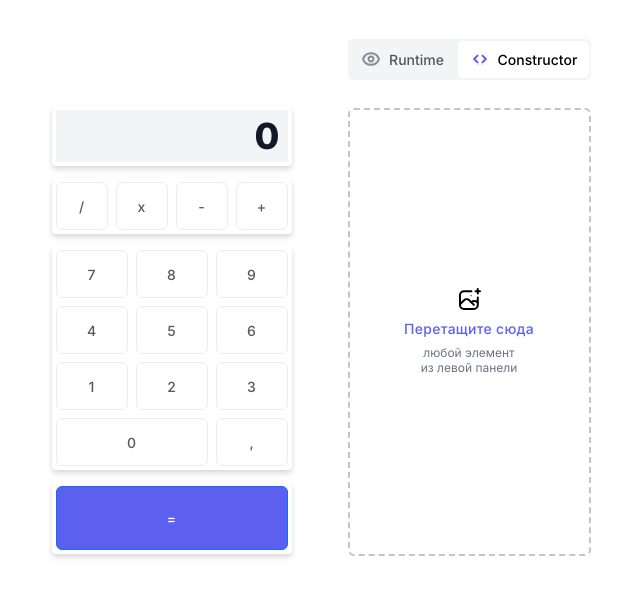
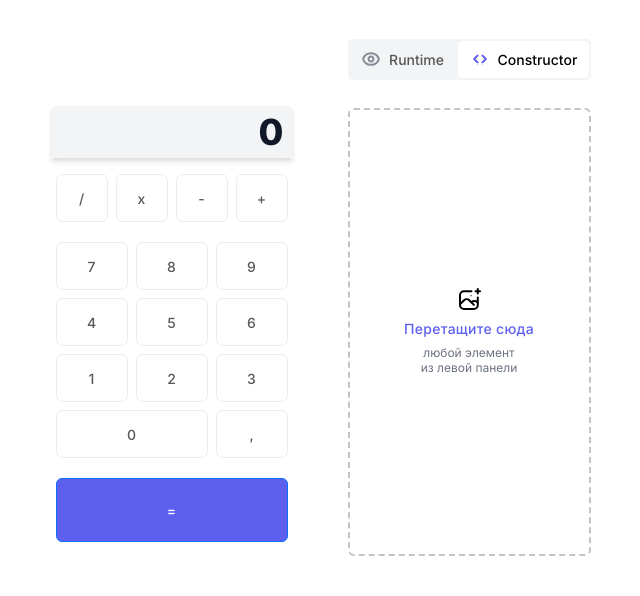
Before and after one commit to Abra19/drag-and-drop-calculator, a React (Create React App) app in the folder calculator/: page / in a window 1280 px wide. Shown: the top 596 px of the page, without its empty margins (317-957 px from the left). Built offline with nearby package versions, Linux system fonts and the light colour scheme.

Commit message:
drag and drop input

```diff
--- a/calculator/src/components/App.jsx
+++ b/calculator/src/components/App.jsx
@@ -1,4 +1,3 @@
-import React, { } from 'react';
 import { DndProvider } from 'react-dnd';
 import { HTML5Backend } from 'react-dnd-html5-backend';
 
--- a/calculator/src/components/Canvas.jsx
+++ b/calculator/src/components/Canvas.jsx
@@ -1,8 +1,33 @@
-const Canvas = () => (
+import { useSelector } from 'react-redux';
+import { useDrop } from 'react-dnd';
+
+import { Input } from './InputField.jsx';
+
+const StartState = () => (
   <div className="canvas border-2">
     <p className="text-center big-text mt-210 p-0 mb-2">Перетащите сюда</p>
     <p className="text-center small-text p-0">любой элемент из левой панели</p>
   </div>
 );
 
+const Canvas = () => {
+  const { isDropped } = useSelector((state) => state.drop);
+
+  const [{ canDrop, isOver }, dropRef] = useDrop({
+    accept: 'parts',
+    collect: (monitor) => ({
+      canDrop: monitor.canDrop(),
+      isOver: monitor.isOver(),
+    }),
+  });
+  const isActive = canDrop && isOver;
+  console.log(isActive);
+
+  return (
+    <div ref={dropRef} className="inputWrapper mb-12">
+      {isDropped ? <Input /> : <StartState /> }
+    </div>
+  );
+};
+
 export default Canvas;
--- a/calculator/src/components/Constructor.jsx
+++ b/calculator/src/components/Constructor.jsx
@@ -3,17 +3,13 @@ import InputField from './InputField';
 import Digits from './Digits';
 import EqualButton from './EqualButton';
 
-const Constructor = () => {
-  const ids = [1, 2, 3, 4];
-
-  return (
-    <div className="calc-elements d-flex flex-column">
-      <InputField id={ids[0]} />
-      <Operators id={ids[1]} />
-      <Digits id={ids[2]} />
-      <EqualButton id={ids[3]} />
-    </div>
-  );
-};
+const Constructor = () => (
+  <div className="calc-elements d-flex flex-column">
+    <InputField />
+    <Operators />
+    <Digits />
+    <EqualButton />
+  </div>
+);
 
 export default Constructor;
--- a/calculator/src/components/InputField.jsx
+++ b/calculator/src/components/InputField.jsx
@@ -1,23 +1,47 @@
 import { useDrag } from 'react-dnd';
+import { useSelector, useDispatch } from 'react-redux';
 
-const InputField = ({ id }) => {
+import { changeDropStatus } from '../slices/dropStatus.js';
+import { InputStyle } from '../styles/styled-components.js';
+
+export const Input = () => (
+  <input
+    type="text"
+    value="0"
+    className="inputField "
+    readOnly={Boolean(true)}
+  />
+);
+
+const InputField = () => {
+  const { isDropped } = useSelector((state) => state.drop);
+
+  const dispatch = useDispatch();
+
   const [{ isDragging }, dragRef] = useDrag(() => ({
     type: 'parts',
-    item: { id, name: 'inputField' },
+    item: { name: 'inputField' },
     collect: (monitor) => ({
       isDragging: monitor.isDragging(),
     }),
+    end: (item, monitor) => {
+      const dropResult = monitor.getDropResult();
+      if (item && dropResult) {
+        dispatch(changeDropStatus(true));
+      }
+    },
   }));
-  const opacity = isDragging ? 1 : 1;
+
+  console.log(isDragging, 'drag');
+
   return (
-    <input
+    <div
       ref={dragRef}
-      style={{ opacity }}
-      type="text"
-      value="0"
-      className="inputField border-4 mb-12"
-      readOnly={Boolean(true)}
-    />
+      className="inputWrapper mb-12"
+      style={InputStyle(isDropped)}
+    >
+      <Input />
+    </div>
   );
 };
 
--- a/calculator/src/slices/calcSlice.js
+++ /dev/null
@@ -1,26 +0,0 @@
-/* eslint-disable no-param-reassign */
-
-import { createSlice } from '@reduxjs/toolkit';
-
-const initialState = {
-  data: [],
-  errMessage: null,
-  isLoaded: false,
-};
-
-const calcSlice = createSlice({
-  name: 'cardData',
-  initialState,
-  reducers: {
-    deleteCard: (state, { payload }) => (
-      {
-        ...state,
-        data: state.data.filter((card) => card.id !== payload),
-      }),
-  },
-});
-
-export const {
-  deleteCard,
-} = calcSlice.actions;
-export default calcSlice.reducer;
--- /dev/null
+++ b/calculator/src/slices/dropStatus.js
@@ -0,0 +1,20 @@
+/* eslint-disable no-param-reassign */
+
+import { createSlice } from '@reduxjs/toolkit';
+
+const initialState = {
+  isDropped: false,
+};
+
+const dropSlice = createSlice({
+  name: 'cardData',
+  initialState,
+  reducers: {
+    changeDropStatus: (state, { payload }) => {
+      state.isDropped = payload;
+    },
+  },
+});
+
+export const { changeDropStatus } = dropSlice.actions;
+export default dropSlice.reducer;
--- a/calculator/src/slices/index.js
+++ b/calculator/src/slices/index.js
@@ -1,8 +1,8 @@
 import { configureStore } from '@reduxjs/toolkit';
-import calcReducer from './calcSlice.js';
+import dropReducer from './dropStatus.js';
 
 export default configureStore({
   reducer: {
-    cardData: calcReducer,
+    drop: dropReducer,
   },
 });
--- a/calculator/src/styles/index.css
+++ b/calculator/src/styles/index.css
@@ -38,7 +38,6 @@
 .border-4 {
   border: 4px solid #FFF;
   border-radius: 4px;
-  box-shadow: 0px 2px 4px rgba(0, 0, 0, 0.06), 0px 4px 6px rgba(0, 0, 0, 0.1);
 }
 
 .border-1 {
@@ -81,13 +80,18 @@
   margin-top: 67px;
 }
 
+.inputWrapper {
+  box-sizing: border-box;
+}
+
 .inputField {
+  width: 100%;
+  background: #F3F4F6;
+  padding: 4px 8px;
+  border: none;
+  border-radius: 4px;
+  outline: 0;
   cursor: move;
-  width: 100%;
-
-  background: #F3F4F6;
-
-  padding: 4px 8px;
 
   font-family: "Inter Extra Bold", sans-serif;
   font-size: 36px;
@@ -96,10 +100,17 @@
   text-align: right;
 }
 
-.inputField:hover, .inputField:active {
-  border: 2px solid #5D5FEF;
+.inputField:hover {
+  border: 2px solid #42AAFF;
   border-radius: 6px;
-  padding: 6px 10px;
+  padding: 2px 6px;
+  cursor: move;
+}
+
+.inputField:active, .inputField:visited {
+  border: none;
+  cursor: move;
+  padding: 4px 8px;
 }
 
 .calc-operators {
@@ -107,8 +118,8 @@
   background: #FFF;
 }
 
-.calc-operators:hover, .calc-operators:active {
-  border: 2px solid #5D5FEF;
+.calc-operators:hover {
+  border: 2px solid #42AAFF;
   border-radius: 6px;
   padding: 2px;
 }
@@ -157,8 +168,8 @@
   cursor: move;
 }
 
-.equality:hover, .equal:active {
-  border: 2px solid #5D5FEF;
+.equality:hover {
+  border: 2px solid #8B00FF;
   border-radius: 8px;
 }
 
--- /dev/null
+++ b/calculator/src/styles/styled-components.js
@@ -0,0 +1,11 @@
+// eslint-disable-next-line
+const shadow =
+  '0px 2px 4px rgba(0, 0, 0, 0.06), 0px 4px 6px rgba(0, 0, 0, 0.1)';
+
+export const InputStyle = (isDropped) => ({
+  boxShadow: isDropped ? 'none' : shadow,
+  cursor: 'move',
+  opacity: isDropped ? 0.5 : 1,
+});
+
+export const AnotherComponent = {};
```
Also changed, not shown: calculator/.eslintrc.yml, 1 other file (tests, documents, lock files or other folders).
